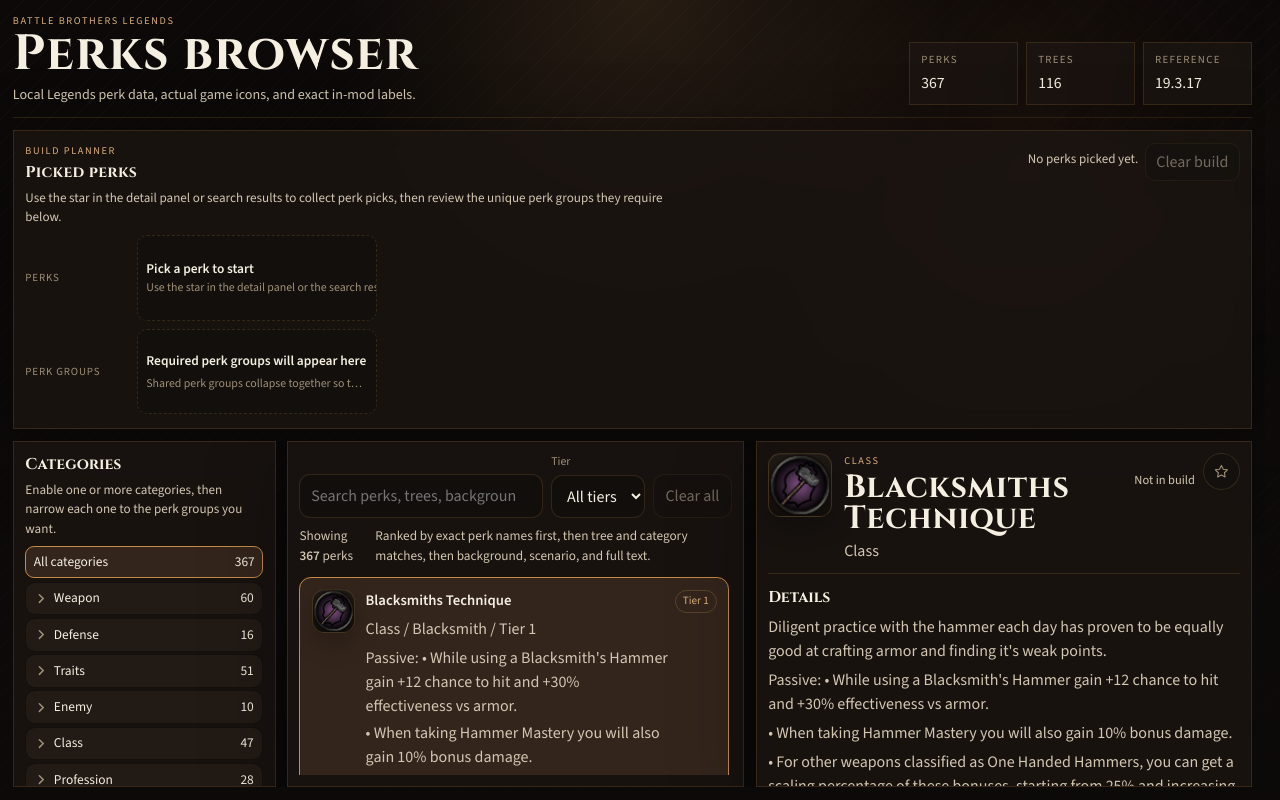
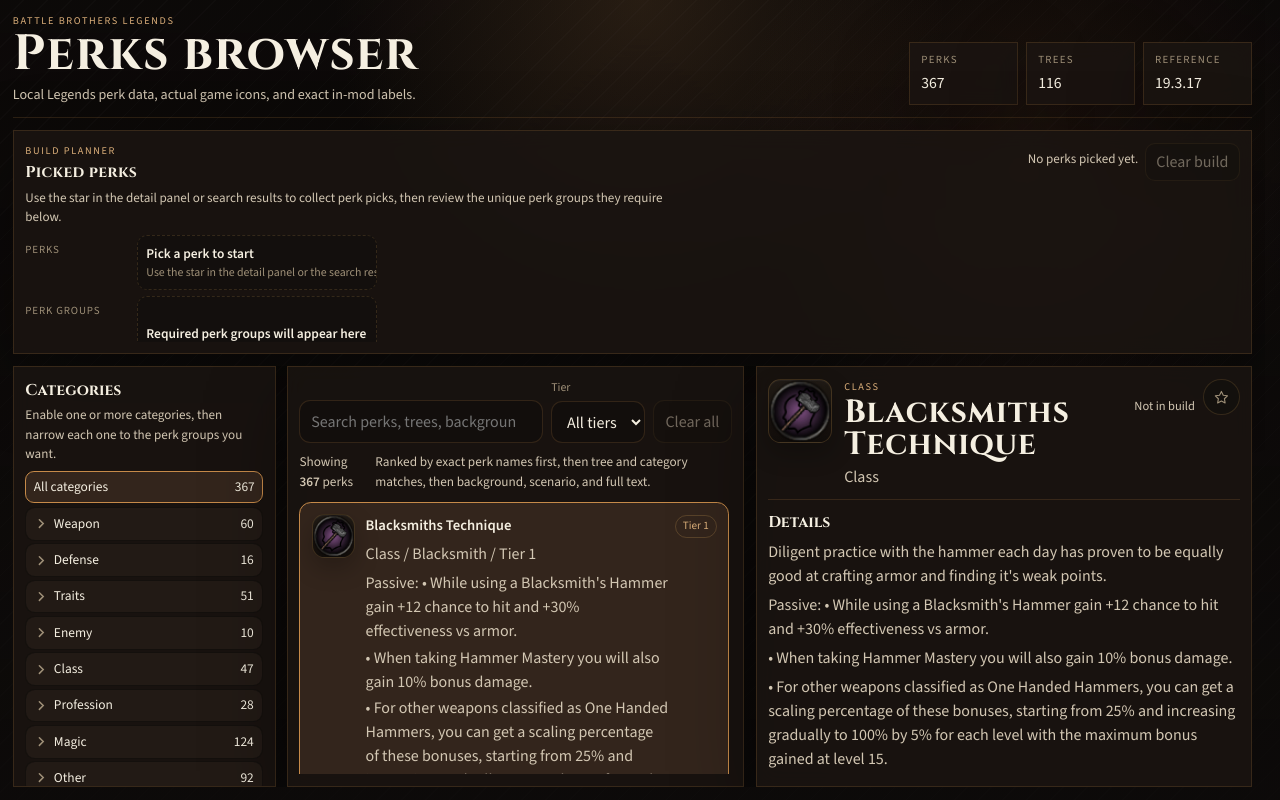
Before and after one commit to Tenemo/battle-brothers-legends-browser, a React (Vite) app: page / in a window 1280 px wide. Built offline with nearby package versions, Linux system fonts and the light colour scheme.

Commit message:
more compact skills

```diff
--- a/src/App.css
+++ b/src/App.css
@@ -128,9 +128,11 @@
 }
 
 .build-planner {
-  --planner-row-height: 5.35rem;
+  --planner-group-row-min-height: 6rem;
+  --planner-perk-row-min-height: 2.8rem;
   display: flex;
   flex-direction: column;
+  height: clamp(13rem, 32vh, 14rem);
   gap: 0.5rem;
   flex-shrink: 0;
   overflow: hidden;
@@ -249,8 +251,11 @@
 
 .planner-board {
   display: grid;
+  flex: 1 1 auto;
   gap: 0.42rem;
   min-height: 0;
+  overflow: auto;
+  padding-right: 0.12rem;
 }
 
 .planner-row {
@@ -262,9 +267,9 @@
 
 .planner-row-label {
   display: inline-flex;
-  height: var(--planner-row-height);
-  min-height: var(--planner-row-height);
-  align-items: center;
+  min-height: 0;
+  padding-top: 0.42rem;
+  align-items: flex-start;
 }
 
 .planner-row-label {
@@ -275,29 +280,37 @@
 }
 
 .planner-track-scroll {
-  overflow: auto hidden;
-  padding-bottom: 0.1rem;
+  min-width: 0;
 }
 
 .planner-track {
   display: flex;
+  flex-wrap: wrap;
   align-items: stretch;
+  align-content: flex-start;
   gap: 0.42rem;
-  min-width: 100%;
-  width: max-content;
+  min-width: 0;
+  width: 100%;
 }
 
 .planner-slot {
   flex: 0 0 auto;
   min-width: 0;
-  height: var(--planner-row-height);
-  min-height: var(--planner-row-height);
-  width: 14rem;
+  width: min(14rem, 100%);
   padding: 0.44rem 0.5rem;
   border: 1px solid rgb(204 155 84 / 0.11);
   border-radius: 0.62rem;
   background: rgb(18 15 13 / 0.84);
   overflow: hidden;
+}
+
+.planner-track-perks .planner-slot {
+  min-height: var(--planner-perk-row-min-height);
+}
+
+.planner-track-groups .planner-slot {
+  height: var(--planner-group-row-min-height);
+  min-height: var(--planner-group-row-min-height);
 }
 
 .planner-slot.is-placeholder {
@@ -307,11 +320,28 @@
 }
 
 .planner-slot-perk {
-  display: grid;
-  grid-template-columns: 1.95rem minmax(0, 1fr);
-  gap: 0.58rem;
-  align-items: start;
-  width: 15.5rem;
+  position: relative;
+  appearance: none;
+  display: flex;
+  gap: 0.45rem;
+  align-items: center;
+  width: min(10.4rem, 100%);
+  padding: 0.38rem 0.46rem;
+  color: inherit;
+  font: inherit;
+  text-align: left;
+  cursor: pointer;
+  isolation: isolate;
+  transition:
+    border-color 160ms ease,
+    background-color 160ms ease,
+    transform 160ms ease;
+}
+
+.planner-slot-perk:hover {
+  border-color: var(--accent-color);
+  background: var(--button-background-active);
+  transform: translateY(-1px);
 }
 
 .planner-slot-group {
@@ -320,7 +350,8 @@
   gap: 0.24rem;
   align-items: flex-start;
   text-align: left;
-  width: 13rem;
+  width: min(13rem, 100%);
+  min-height: var(--planner-group-row-min-height);
 }
 
 .planner-slot-placeholder {
@@ -330,7 +361,11 @@
   gap: 0.24rem;
   align-items: flex-start;
   text-align: left;
-  width: 15rem;
+  width: min(15rem, 100%);
+}
+
+.planner-track-perks .planner-slot-placeholder {
+  min-height: var(--planner-perk-row-min-height);
 }
 
 .planner-slot-copy {
@@ -347,7 +382,6 @@
   align-items: center;
 }
 
-.planner-slot-order,
 .planner-slot-category,
 .build-slot-badge {
   color: var(--accent-soft);
@@ -381,25 +415,37 @@
   text-overflow: ellipsis;
 }
 
-.planner-slot-remove {
-  border: 1px solid rgb(204 155 84 / 0.14);
-  border-radius: 999px;
-  padding: 0.14rem 0.42rem;
-  background: transparent;
-  color: var(--text-secondary);
-  font: inherit;
-  font-size: 0.72rem;
-  cursor: pointer;
-  transition:
-    border-color 160ms ease,
-    background-color 160ms ease,
-    color 160ms ease;
+.planner-picked-perk-name {
+  display: block;
+  min-width: 0;
+  line-height: 1.08;
+  font-size: 0.8rem;
+  font-weight: 600;
+  overflow: hidden;
+  text-overflow: ellipsis;
+  white-space: nowrap;
 }
 
-.planner-slot-remove:hover {
-  border-color: var(--accent-color);
-  background: rgb(46 35 28 / 0.92);
-  color: var(--text-primary);
+.planner-picked-perk-remove-indicator {
+  position: absolute;
+  inset: 0;
+  display: grid;
+  place-items: center;
+  border-radius: inherit;
+  background:
+    linear-gradient(180deg, rgb(118 28 28 / 0.16), rgb(92 17 17 / 0.78)),
+    rgb(92 17 17 / 0.46);
+  color: rgb(255 203 203 / 0.95);
+  font-size: 1.05rem;
+  font-weight: 700;
+  opacity: 0;
+  transition: opacity 160ms ease;
+  pointer-events: none;
+}
+
+.planner-slot-perk:hover .planner-picked-perk-remove-indicator,
+.planner-slot-perk:focus-visible .planner-picked-perk-remove-indicator {
+  opacity: 1;
 }
 
 .build-toggle-button {
@@ -435,7 +481,7 @@
 
 .build-toggle-button:focus-visible,
 .planner-action-button:focus-visible,
-.planner-slot-remove:focus-visible,
+.planner-slot-perk:focus-visible,
 .perk-row-select:focus-visible,
 .clear-filters-button:focus-visible,
 .group-chip:focus-visible,
@@ -872,6 +918,12 @@
   border-radius: 0.5rem;
 }
 
+.planner-slot-perk .perk-icon-tiny {
+  width: 1.72rem;
+  height: 1.72rem;
+  border-radius: 0.42rem;
+}
+
 .empty-state {
   display: grid;
   place-items: center;
@@ -942,6 +994,10 @@
     grid-template-columns: 1fr;
   }
 
+  .planner-row-label {
+    padding-top: 0;
+  }
+
   .hero-meta {
     grid-template-columns: repeat(2, minmax(0, 1fr));
   }
--- a/src/App.tsx
+++ b/src/App.tsx
@@ -581,29 +581,25 @@
             <div className="planner-track-scroll">
               <div className="planner-track planner-track-perks" data-testid="build-perks-bar">
                 {hasPickedPerks ? (
-                  pickedPerks.map((pickedPerk, pickedPerkIndex) => (
-                    <div className="planner-slot planner-slot-perk" key={pickedPerk.id}>
+                  pickedPerks.map((pickedPerk) => (
+                    <button
+                      aria-label={`Remove ${pickedPerk.perkName} from build`}
+                      className="planner-slot planner-slot-perk"
+                      key={pickedPerk.id}
+                      onClick={() => handleRemovePickedPerk(pickedPerk.id)}
+                      title={`Remove ${pickedPerk.perkName} from build`}
+                      type="button"
+                    >
                       {renderGameIcon({
                         className: 'perk-icon perk-icon-tiny',
                         iconPath: getPerkDisplayIconPath(pickedPerk),
                         label: `${pickedPerk.perkName} build icon`,
                       })}
-                      <div className="planner-slot-copy">
-                        <div className="planner-slot-topline">
-                          <span className="planner-slot-order">#{pickedPerkIndex + 1}</span>
-                          <button
-                            aria-label={`Remove ${pickedPerk.perkName} from build`}
-                            className="planner-slot-remove"
-                            onClick={() => handleRemovePickedPerk(pickedPerk.id)}
-                            type="button"
-                          >
-                            Remove
-                          </button>
-                        </div>
-                        <strong className="planner-slot-name">{pickedPerk.perkName}</strong>
-                        <p className="planner-slot-meta">{getPerkContextLabel(pickedPerk)}</p>
-                      </div>
-                    </div>
+                      <strong className="planner-picked-perk-name">{pickedPerk.perkName}</strong>
+                      <span aria-hidden="true" className="planner-picked-perk-remove-indicator">
+                        ×
+                      </span>
+                    </button>
                   ))
                 ) : (
                   <div className="planner-slot planner-slot-placeholder is-placeholder">
```
Also changed, not shown: 2 other files (tests, documents, lock files or other folders).
